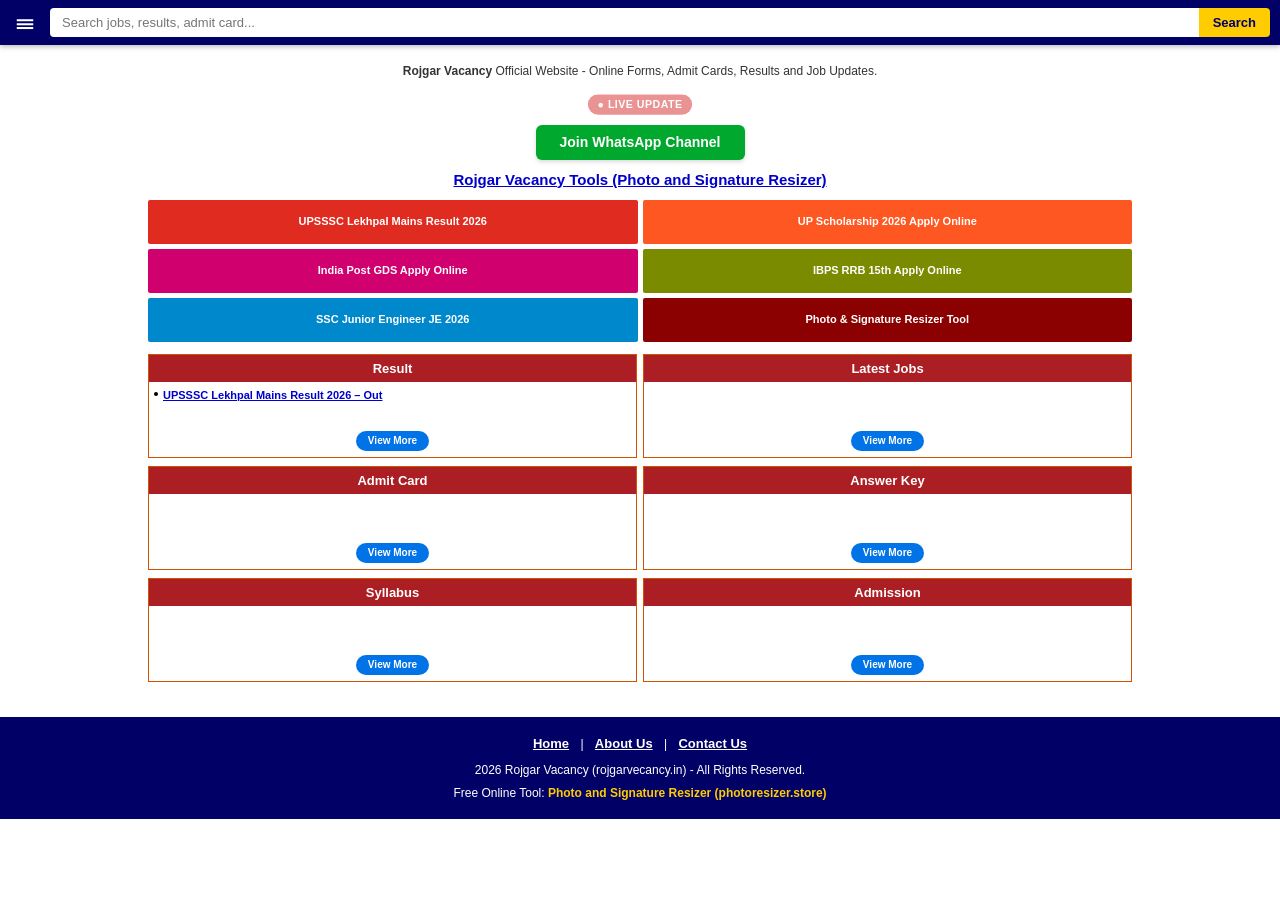
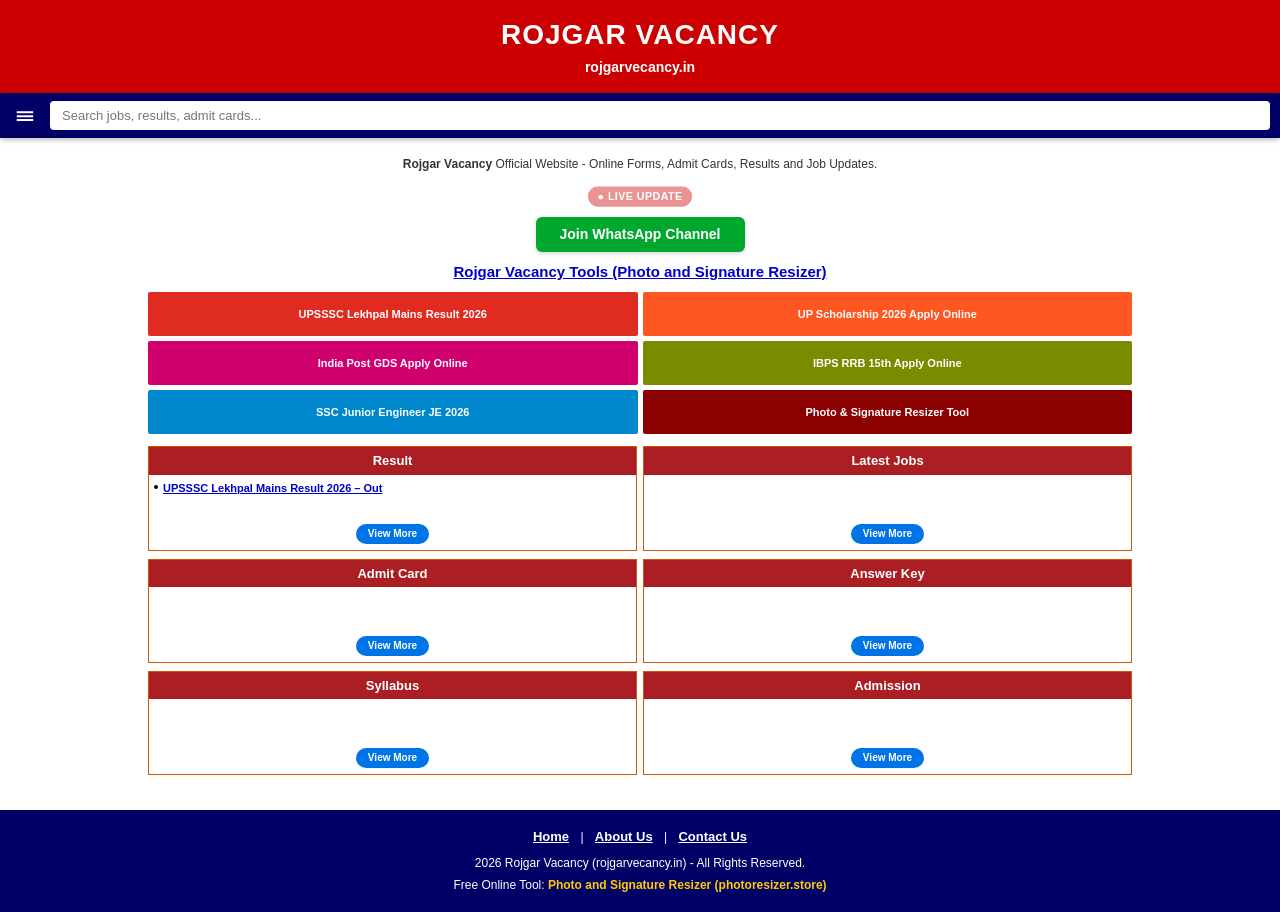
Before and after one commit to Rojgarvacancy/Rojgar-vacancy-, a Jekyll site: the page built from index.html, in a window 1280 px wide. Built offline with Jekyll 4.4.1, drawn with Linux system fonts in a browser that asks for light colours.

Commit message:
Update default.html

```diff
--- a/_layouts/default.html
+++ b/_layouts/default.html
@@ -9,7 +9,27 @@
     body { font-family: Arial, Helvetica, sans-serif; background-color: #ffffff; color: #000000; line-height: 1.35; }
     a { text-decoration: none; }
 
-    /* Top Navy Strip: Hamburger + Search Bar */
+    /* Top Red Header */
+    .sr-header-red {
+      background: #cc0000;
+      color: #ffffff;
+      text-align: center;
+      padding: 16px 8px;
+    }
+    .sr-header-red h1 {
+      font-size: 28px;
+      font-weight: 900;
+      letter-spacing: 1px;
+      margin: 0;
+      text-transform: uppercase;
+    }
+    .sr-header-red p {
+      font-size: 14px;
+      margin-top: 4px;
+      font-weight: bold;
+    }
+
+    /* Blue Strip: Menu + Live Search */
     .sr-navy-bar {
       background: #000066;
       padding: 8px 10px;
@@ -33,28 +53,17 @@
       justify-content: center;
       padding: 2px 6px;
     }
-    .sr-search-form {
+    .sr-search-wrap {
       flex: 1;
       display: flex;
-      margin: 0;
     }
     .sr-search-input {
       width: 100%;
       padding: 7px 12px;
       border: none;
-      border-radius: 4px 0 0 4px;
+      border-radius: 4px;
       font-size: 13px;
       outline: none;
-    }
-    .sr-search-btn {
-      background: #ffcc00;
-      color: #000066;
-      border: none;
-      padding: 0 14px;
-      font-weight: bold;
-      font-size: 13px;
-      border-radius: 0 4px 4px 0;
-      cursor: pointer;
     }
 
     /* Left Side Drawer Menu */
@@ -67,7 +76,7 @@
       left: 0;
       background-color: #00004d;
       overflow-x: hidden;
-      transition: 0.3s ease;
+      transition: width 0.3s ease;
       box-shadow: 3px 0 12px rgba(0,0,0,0.5);
     }
     .sr-sidenav-header {
@@ -79,11 +88,10 @@
       align-items: center;
       font-weight: bold;
       font-size: 16px;
-      letter-spacing: 0.5px;
     }
     .sr-close-btn {
       color: #ffffff;
-      font-size: 26px;
+      font-size: 28px;
       background: none;
       border: none;
       cursor: pointer;
@@ -115,14 +123,8 @@
       z-index: 1500;
     }
 
-    /* Main Content Container */
-    .sr-container {
-      max-width: 1000px;
-      margin: 0 auto;
-      padding: 10px 8px;
-    }
-
-    /* Page / Post Wrapping */
+    /* Container & Layout */
+    .sr-container { max-width: 1000px; margin: 0 auto; padding: 10px 8px; }
     .post-content-wrap { padding: 10px 4px; text-align: left; }
     .post-content-wrap h1 { font-size: 22px; color: #ab1e24; border-bottom: 2px solid #ab1e24; padding-bottom: 6px; margin-bottom: 12px; }
     .post-content-wrap table { width: 100% !important; border-collapse: collapse; margin-top: 15px; }
@@ -145,17 +147,17 @@
 </head>
 <body>
 
-  <!-- Background overlay for sidebar -->
+  <!-- Overlay -->
   <div class="sr-overlay" id="srOverlay" onclick="toggleMenu()"></div>
 
-  <!-- Left Side Slide Drawer -->
+  <!-- Left Side Drawer -->
   <div id="srSidenav" class="sr-sidenav">
     <div class="sr-sidenav-header">
       <span>Rojgar Vacancy</span>
       <button class="sr-close-btn" onclick="toggleMenu()" aria-label="Close Menu">&times;</button>
     </div>
     <div class="sr-sidenav-links">
-      <a href="{{ '/' | relative_url }}" onclick="toggleMenu()">🏠 Home</a>
+      <a href="{{ '/' | relative_url }}">🏠 Home</a>
       <a href="{{ '/#latest-jobs' | relative_url }}" onclick="toggleMenu()">💼 Latest Jobs</a>
       <a href="{{ '/#results' | relative_url }}" onclick="toggleMenu()">📊 Results</a>
       <a href="{{ '/#admit-card' | relative_url }}" onclick="toggleMenu()">🎫 Admit Card</a>
@@ -168,14 +170,18 @@
     </div>
   </div>
 
-  <!-- Sticky Blue Bar: Hamburger + Search -->
+  <!-- Red Header (Restored) -->
+  <header class="sr-header-red">
+    <h1>ROJGAR VACANCY</h1>
+    <p>rojgarvecancy.in</p>
+  </header>
+
+  <!-- Sticky Blue Bar: Hamburger + Live Search -->
   <div class="sr-navy-bar">
     <button class="sr-menu-btn" onclick="toggleMenu()" aria-label="Open Menu">☰</button>
-    <form class="sr-search-form" action="https://www.google.com/search" method="get" target="_blank">
-      <input type="hidden" name="q" id="searchPrefix" value="site:rojgarvacancy.github.io/Rojgar-vacancy- ">
-      <input class="sr-search-input" type="text" id="searchInput" placeholder="Search jobs, results, admit card..." required>
-      <button class="sr-search-btn" type="submit">Search</button>
-    </form>
+    <div class="sr-search-wrap">
+      <input class="sr-search-input" type="text" id="liveSearchInput" onkeyup="filterSiteContent()" placeholder="Search jobs, results, admit cards...">
+    </div>
   </div>
 
   <!-- Page Body Content -->
@@ -190,7 +196,7 @@
     {% endif %}
   </div>
 
-  <!-- Bottom Blue Footer -->
+  <!-- Blue Footer -->
   <footer class="sr-footer">
     <div class="footer-links">
       <a href="{{ '/' | relative_url }}">Home</a> |
@@ -214,11 +220,30 @@
       }
     }
 
-    document.querySelector('.sr-search-form').addEventListener('submit', function(e) {
-      var input = document.getElementById('searchInput').value;
-      var prefix = "site:rojgarvacancy.github.io/Rojgar-vacancy- ";
-      document.getElementById('searchPrefix').value = prefix + input;
-    });
+    // Instant On-Page Search Filter
+    function filterSiteContent() {
+      var filter = document.getElementById("liveSearchInput").value.toLowerCase().trim();
+      var listItems = document.querySelectorAll(".table-list li");
+      var cards = document.querySelectorAll(".colorful-grid .color-card");
+
+      listItems.forEach(function(item) {
+        var text = item.textContent || item.innerText;
+        if (text.toLowerCase().indexOf(filter) > -1) {
+          item.style.display = "";
+        } else {
+          item.style.display = "none";
+        }
+      });
+
+      cards.forEach(function(card) {
+        var cardText = card.textContent || card.innerText;
+        if (cardText.toLowerCase().indexOf(filter) > -1) {
+          card.style.display = "flex";
+        } else {
+          card.style.display = "none";
+        }
+      });
+    }
   </script>
 
 </body>
```
